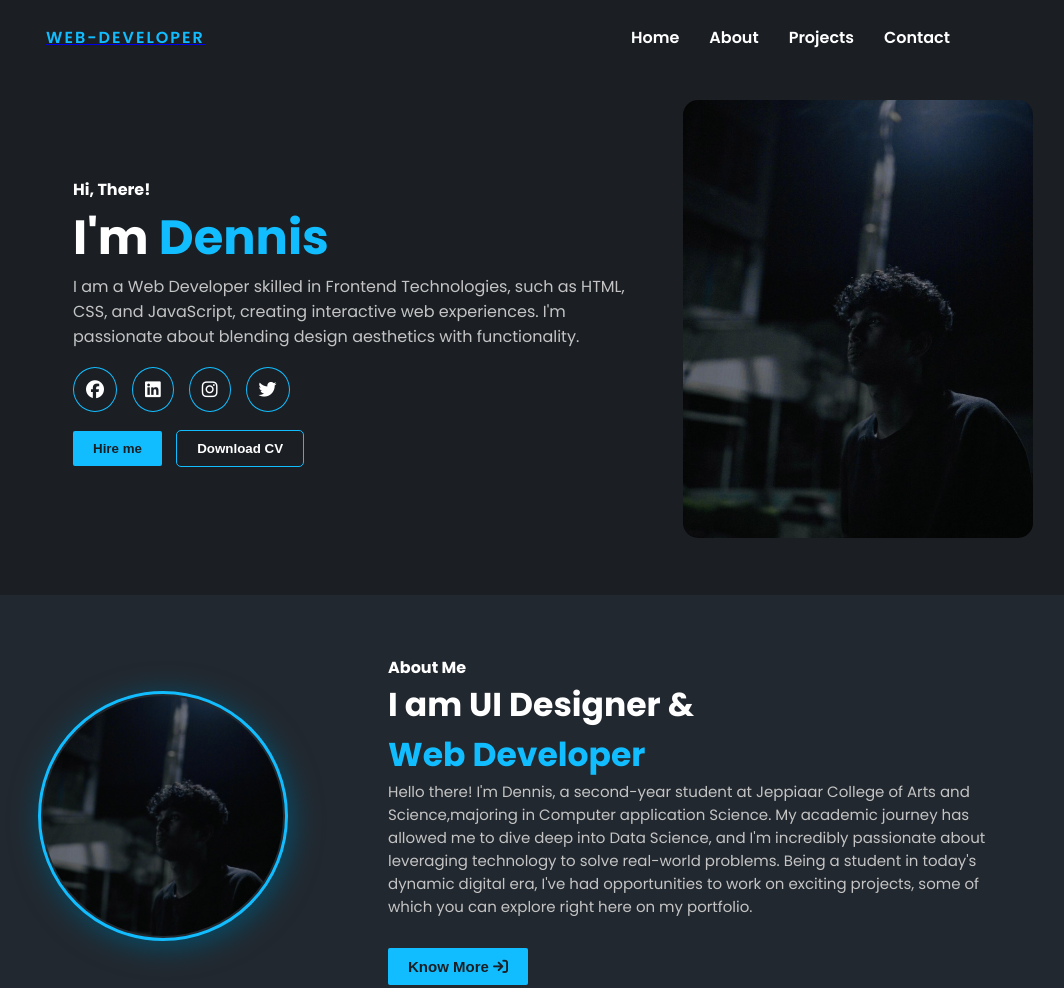
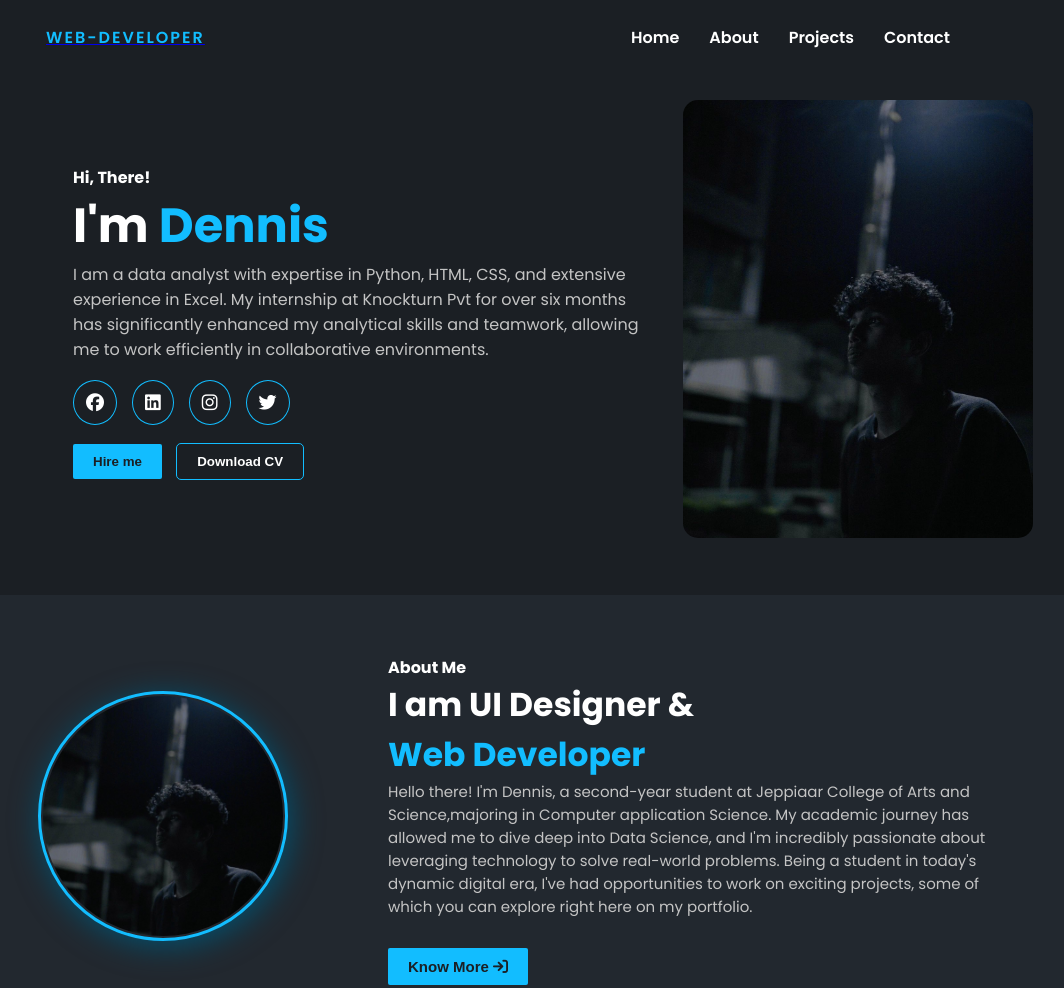
Before and after one commit to idkdennis/digital-portfolio, a plain HTML site: page index.html in a window 1280 px wide. Shown: the top 988 px of the page, without its empty margins (127-1191 px from the left). Drawn offline with Linux system fonts and the light colour scheme; a script that the page names is missing.

Commit message:
index.html

```diff
--- a/index.html
+++ b/index.html
@@ -57,9 +57,7 @@
                 <div>
                     <h4 title="Hello, How are you?">Hi, There!</h4>
                     <h2 class="hero-section__title">I'm <span>Dennis</span></h2>
-                    <p class="hero-section__desc">I am a Web Developer skilled in Frontend Technologies, such as HTML,
-                        CSS, and JavaScript, creating interactive web experiences. I'm passionate about blending design
-                        aesthetics with functionality.</p>
+                    <p class="hero-section__desc">I am a data analyst with expertise in Python, HTML, CSS, and extensive experience in Excel. My internship at Knockturn Pvt for over six months has significantly enhanced my analytical skills and teamwork, allowing me to work efficiently in collaborative environments.</p>
                 </div>
 
                 <ul class="social-icons">
```
